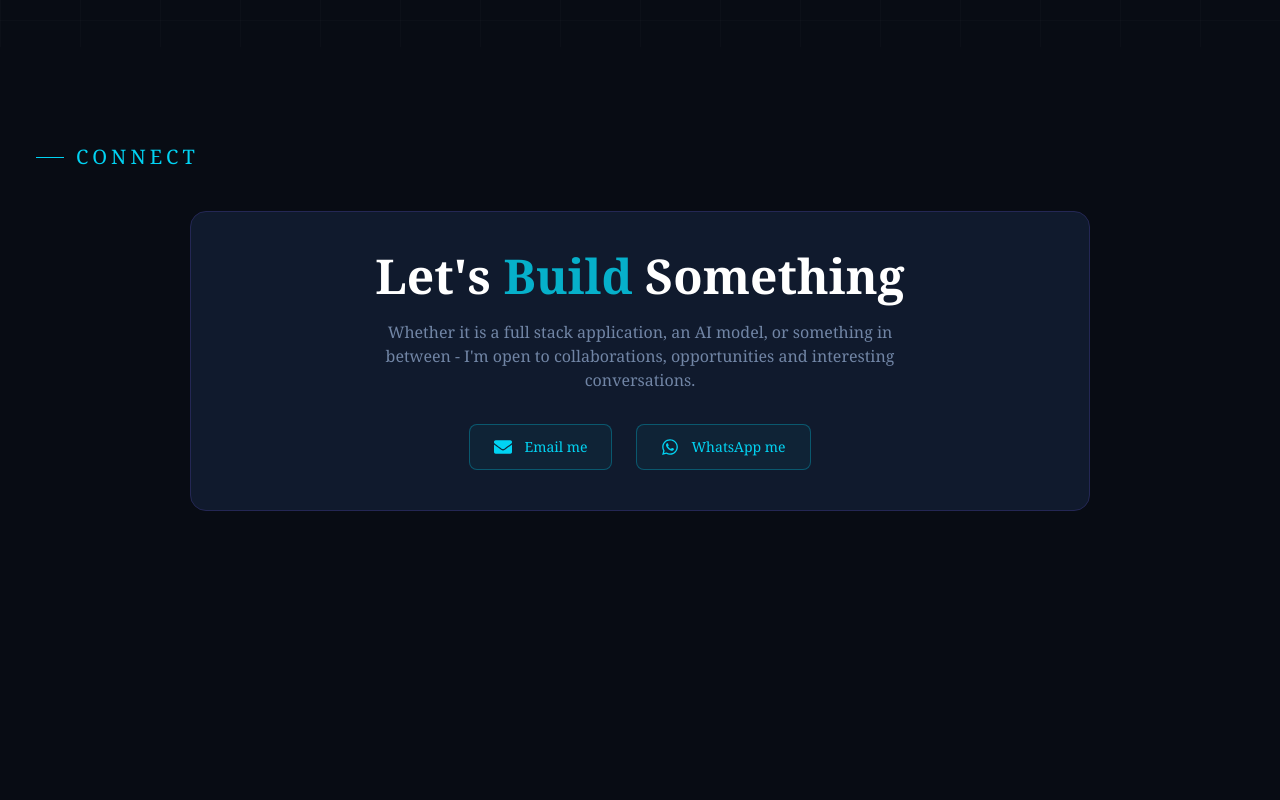
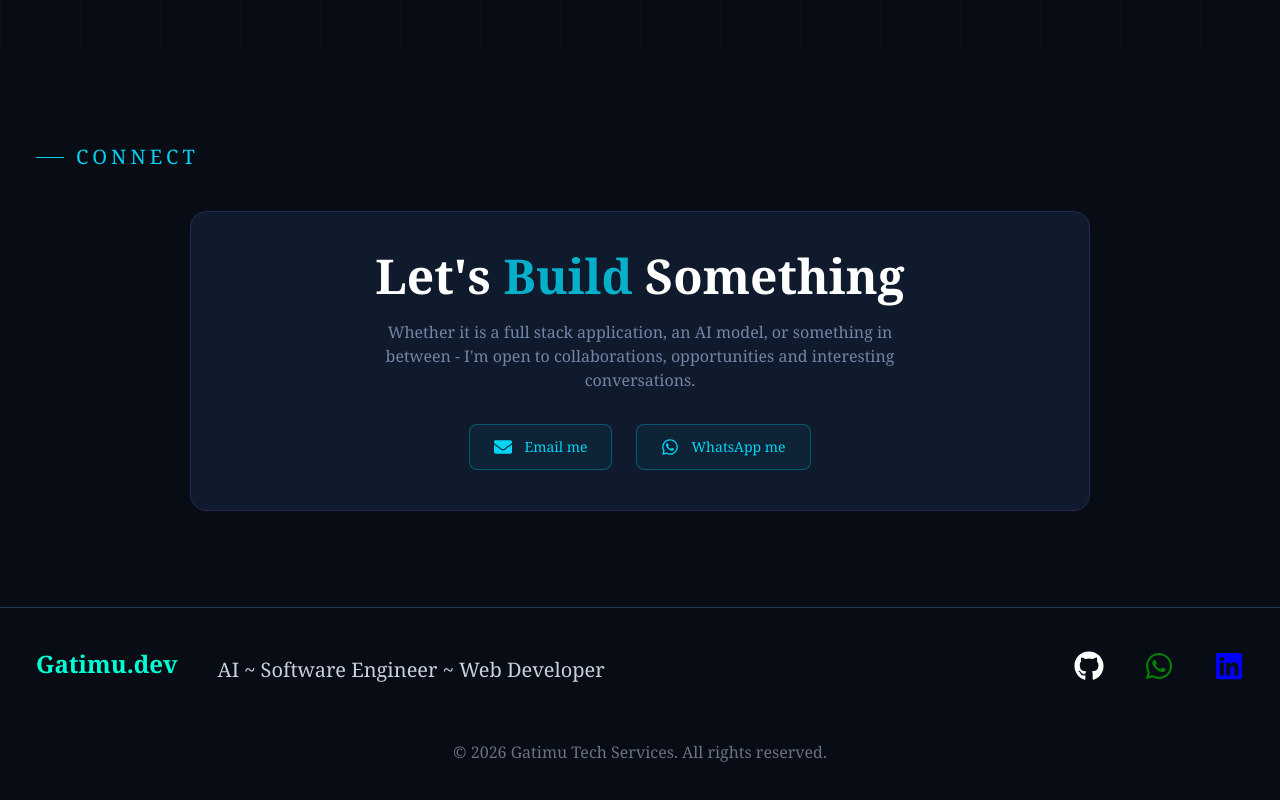
Before and after one commit to JesseeGatimu/portfolio, a React (Vite) app: page / in a window 1280 px wide. Shown: the part 2940-3740 px from the top of the page. Before the commit the page ends 3547 px from the top, so only its background shows below. Built offline with nearby package versions, Linux system fonts and the light colour scheme.

Commit message:
Created the footer

```diff
--- a/src/App.jsx
+++ b/src/App.jsx
@@ -4,6 +4,7 @@ import Hero from './components/Hero'
 import Skills from './components/Skills';
 import Projects from './components/Projects';
 import Contact from './components/Contact';
+import Footer from './components/Footer';
 
 function App () {
   return (
@@ -13,6 +14,7 @@ function App () {
       <Skills/>
       <Projects/>
       <Contact/>
+      <Footer/>
     </div>
   )
 }
--- a/src/components/Footer.jsx
+++ b/src/components/Footer.jsx
@@ -0,0 +1,50 @@
+import React from "react";
+import {FaGithub, FaWhatsapp, FaLinkedin} from "react-icons/fa";
+
+const Footer=()=>{
+    return(
+        <footer className="w-full bg-[#080c14] border-t border-[#243752] text-white">
+            <div className="max-w-[1240px] mx-auto px-4 py-10">
+                <div className="flex flex-col md:flex-row justify-between items-center gap-6">
+                    {/* Logo */}
+                    <div className="flex gap-10">
+                        <h2 className="font-serif font-bold text-2xl text-[#00ffd5]">
+                            Gatimu.dev
+                        </h2>
+                        <p className="text-xl font-serif mt-2 text-[#c9d1dd]">
+                              AI ~ Software Engineer ~ Web Developer
+                        </p>
+                    </div>
+                    {/* Social Link */}
+                    <div className="flex items-center gap-10">
+                        <a href="https://github.com/JesseeGatimu"
+                        target="__blank"
+                        rel="noopener noreferrer"
+                        className="text-gray-400 hover:text-[#00e5ff] hover:-translate-y-1 duration-300">
+                            <FaGithub size={30} color="white"/>
+                        </a>
+                        <a href="https://wa.me/254706880500"
+                        target="__blank"
+                        rel="noopener noreferrer"
+                        className="text-gray-400 hover:text-[#00e5ff] hover:-translate-y-1 duration-300">
+                            <FaWhatsapp size={30} color="green"/>
+                        </a>
+                        <a href="https://linkedin.com/JesseeGatimu"
+                        target="__blank"
+                        rel="noopener noreferrer"
+                        className="text-gray-400 hover:text-[#00e5ff] hover:-translate-y-1 duration-300">
+                            <FaLinkedin size={30} color="blue"/>
+                        </a>
+                    </div>
+                </div>
+                {/* Botton */}
+                <div className=" mt-8 pt-6 text-center">
+                    <p className="font-serif text-1.5xl text-gray-500">
+                        © {new Date().getFullYear()} Gatimu Tech Services. All rights reserved.
+                    </p>
+                </div>
+            </div>
+        </footer>
+    )
+}
+export default Footer;
```
